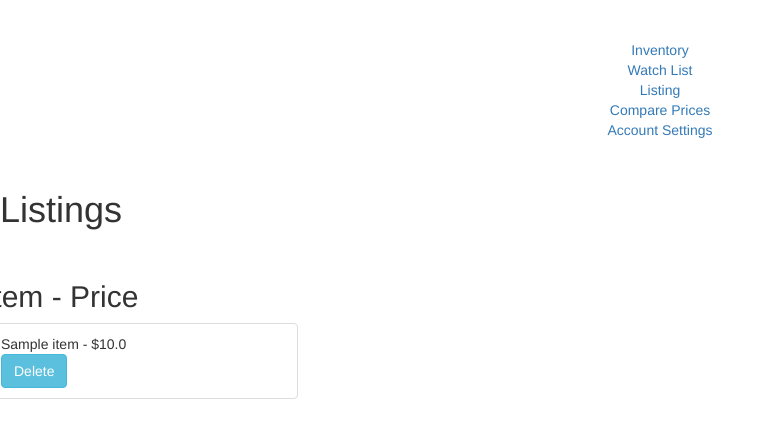
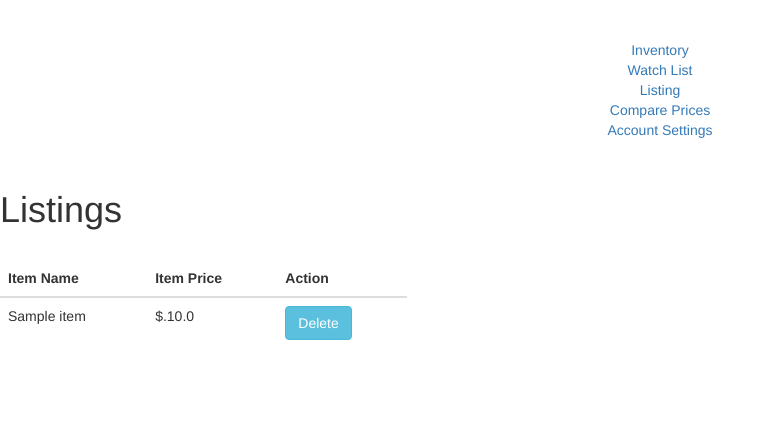
Before and after one commit to pmank64/eBay-Market-Research-Web-Application, a Flask app: page /listings.html in a window 1280 px wide. Shown: the part 52-490 px from the top of the page, without its empty margins (0-775 px from the left). Run offline with Flask 2, Linux system fonts and the light colour scheme; a user stored in the database is signed in; tables that the repository leaves empty hold one stand-in row (values such as "Sample post"); some libraries are stand-ins or nearby versions.

Commit message:
small fix

```diff
--- a/app/routes.py
+++ b/app/routes.py
@@ -145,7 +145,6 @@ def search():
 
 
 
-
 @app.route('/inventory.html', methods=['GET', 'POST'])
 def inventory():
 
@@ -160,6 +159,7 @@ def inventory():
         return redirect(url_for('inventory'))
 
     return render_template('inventory.html', title='Inventory', form=form)
+
 
 @app.route('/watchlist.html', methods=['GET', 'POST'])
 def watchlist():
@@ -206,7 +206,8 @@ def listings():
     if current_user.is_authenticated:
         user_id = current_user.id
         items = Item.query.filter_by(user_id=user_id).all()
-        return render_template('listings.html', title='Listings', items=items)
+        item_count = len(items)
+        return render_template('listings.html', title='Listings', items=items, item_count=item_count)
 
     return render_template('listings.html', title='Listings')
 
@@ -221,6 +222,7 @@ def deleteItem():
     flash("item delete")
     return redirect('listings.html')
 
+
 @app.route('/deleteFromWatchList', methods=['GET','POST'])
 def deleteWatchList():
 
--- a/app/templates/listings.html
+++ b/app/templates/listings.html
@@ -7,18 +7,40 @@
     <h1> Listings </h1>
     <br>
     <div class="row">
-        <div class="col-md offset-md-1">
-            <h2>Item - Price</h2>
-            {% for item in items %}
-                <ul class="list-group list-group-flush col-md-3">
-                    <li class="list-group-item">{{ item.item_name }} - ${{ item.item_price }}
-                        <form action="/deleteItem" name="item-inventory">
+        <div class="col-md-4 offset-1">
+
+              <table class="table col-md-1">
+                <thead class="thead-light">
+                 <tr>
+                  <th scope="col">Item Name</th>
+                  <th scope="col">Item Price</th>
+                  <th scope="col">Action</th>
+                </tr>
+                </thead>
+                  <tbody>
+
+                  {% if item_count > 0 %}
+                  {% for item in items %}
+                  <tr>
+                      <td>{{ item.item_name }}</td>
+                      <td>$.{{ item.item_price }}</td>
+                      <td>
+                          <form class="float-left" action="/deleteItem" name="item-inventory">
                             <input type="hidden" type="text" id="item_id" name="item_id" value="{{ item.id }}">
-                            <input type="submit" value="Delete" class="btn btn-info mt-3">
+                            <input type="submit" value="Delete" class="btn btn-info mt-3 float-right">
                         </form>
-                    </li>
-                </ul>
-            {% endfor %}
+                      </td>
+                  </tr>
+                  </tbody>
+
+            {%  endfor %}
+
+            {% else %}
+                <h1> No Items Stored</h1>
+
+            {% endif %}
+                </table>
+
 
         </div>
     </div>
```
